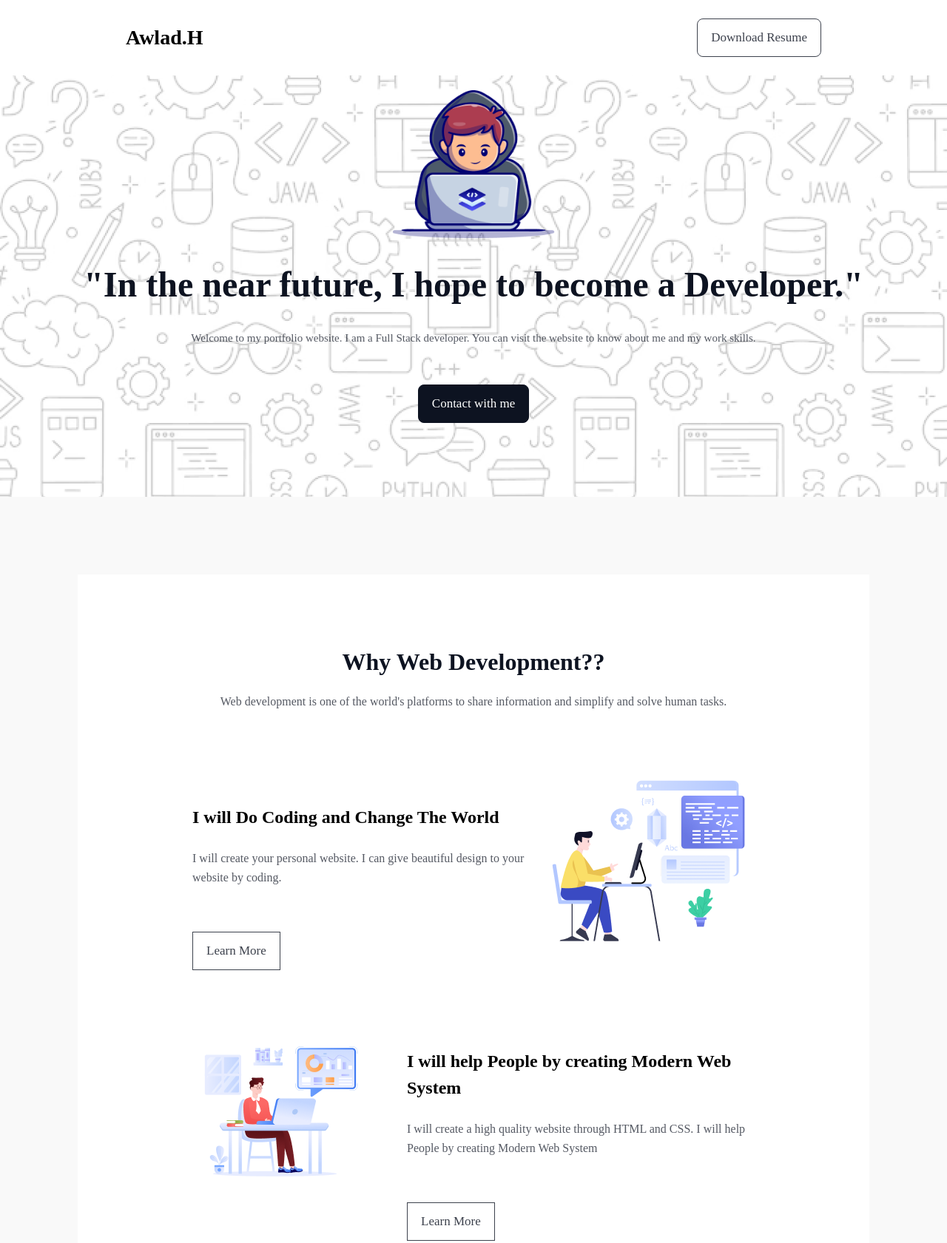
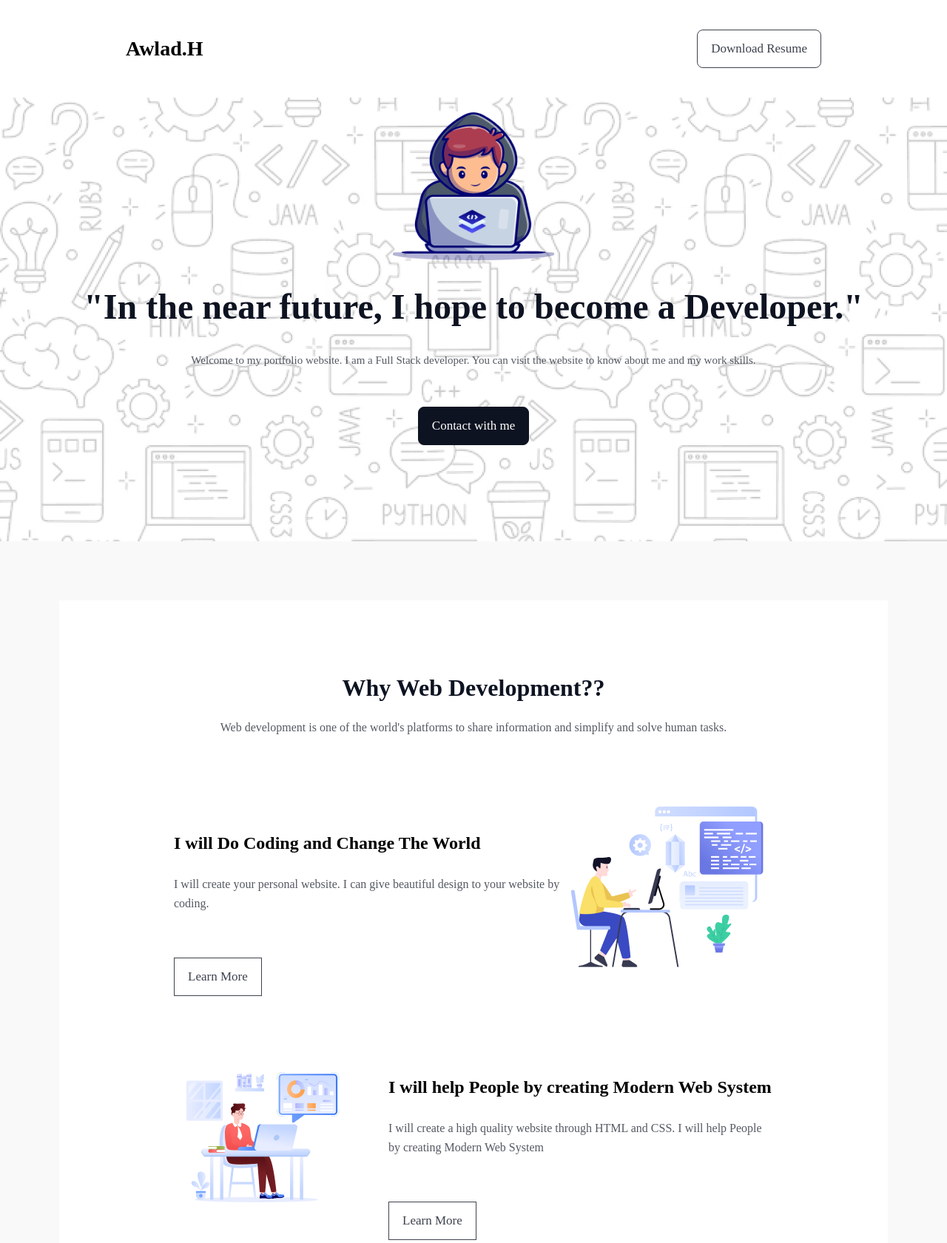
Before and after one commit to alaminhero11/my-first-assignment, a plain HTML site: page index.html in a window 1280 px wide. Shown: the top 1681 px of the page at 74% size. Drawn offline with Linux system fonts and the light colour scheme.

```diff
--- a/Styles/styles.css
+++ b/Styles/styles.css
@@ -12,7 +12,7 @@
     display: flex;
     align-items: center;
     justify-content: space-between;
-    margin: 25px 170px;
+    margin: 40px 170px;
 }
 
 .nav-title {
@@ -32,7 +32,7 @@
 .hero {
     background-image: url('../assets/Hero-bg.png');
     text-align: center;
-    padding-bottom: 50px;
+    padding-bottom: 80px;
 }
 .hero-image img {
     width: 220px;
@@ -87,7 +87,7 @@
 /*------------------BANNER-SECTION---------------------*/
 .banner-content {
     padding: 100px 120px;
-    border: 105px solid #f9f9f9;
+    border: 80px solid #f9f9f9;
 }
 
 .banner-content .banner-title {
```
Also changed, not shown: index.html (+4 -4 lines).
